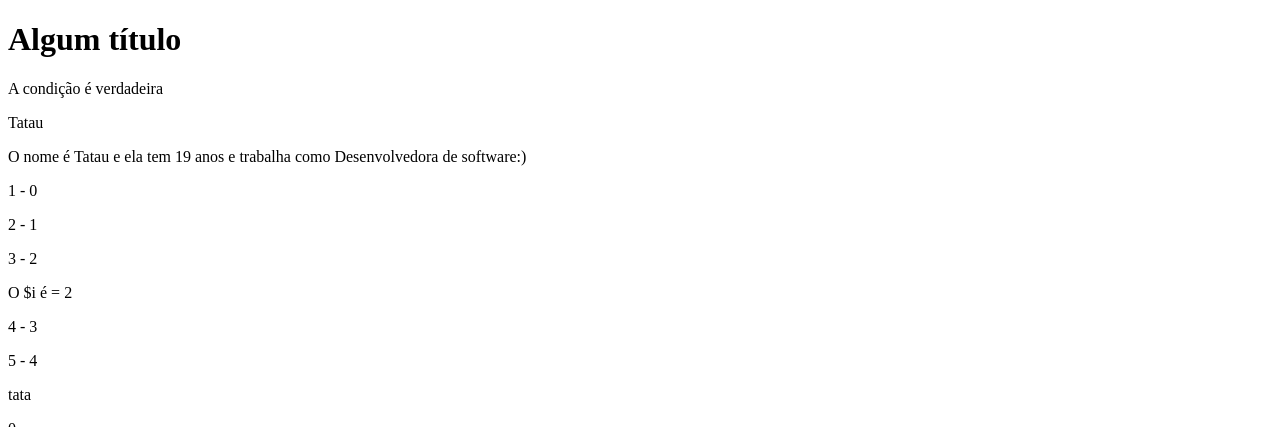
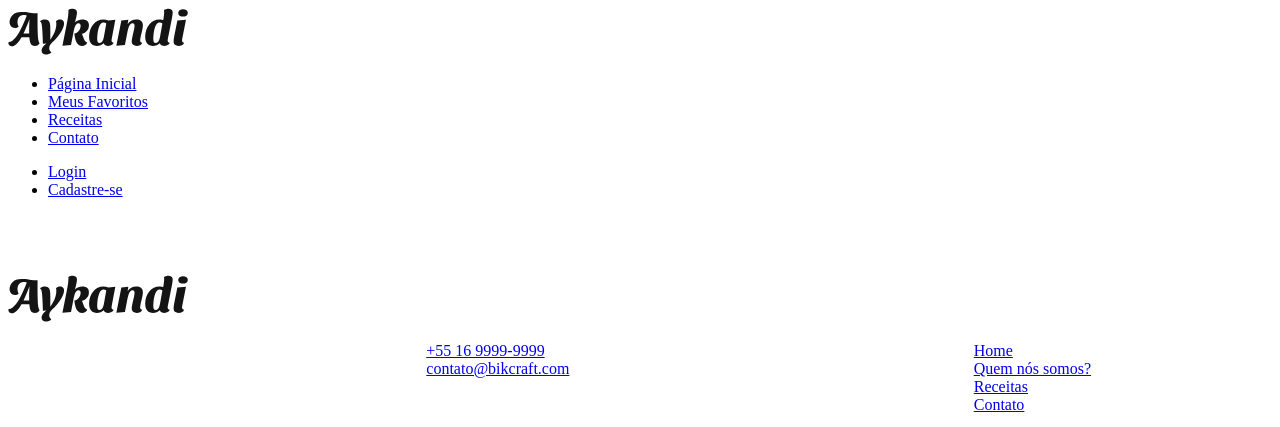
Before and after one commit to Coding-Ayko/Confeitaria-Laravel, a Laravel app: page / in a window 1280 px wide. Shown: the top 427 px of the page. Run offline with Laravel 10, Linux system fonts and the light colour scheme; some libraries are stand-ins or nearby versions.

Commit message:
Início das inserções de layout header e footer

```diff
--- /dev/null
+++ b/public/css/footer.css
@@ -0,0 +1,13 @@
+/* footer estilização */
+.footer-bg {
+  background-color: #fff;
+}
+
+.footer {
+  color: #fff;
+  display: grid;
+  grid-template-columns: 2fr 3fr 2fr;
+  padding-top: 60px;
+  padding-bottom: 60px;
+  gap: 40px;
+}
--- /dev/null
+++ b/public/css/style.css
@@ -0,0 +1 @@
+@import url(./footer.css);
--- /dev/null
+++ b/public/js/script.js
@@ -0,0 +1 @@
+console.log("ok");
--- a/resources/views/welcome.blade.php
+++ b/resources/views/welcome.blade.php
@@ -1,44 +1,77 @@
 <!DOCTYPE html>
 <html lang="{{ str_replace('_', '-', app()->getLocale()) }}">
     <head>
+        <title>@yield('title')Laravel</title>
         <meta charset="utf-8">
         <meta name="viewport" content="width=device-width, initial-scale=1">
+        <link rel="stylesheet" href="css\style.css">
+        <script src="js\script.js"></script>
+        <script src="uikit/dist/js/uikit-icons.min.js"></script>
+    </head>
+    <body>
+    @yield('content')
+    <header>
+    <div class="div-header-img">
+      <a href="./index.php"><img src="/./img/Aykandi.svg" fill="black" alt="Aykandi"></a>
+    </div>
+    <div>
+      <nav>
+        <ul class="">
+          <li><a href="./.php">Página Inicial</a></li>
+          <li><a href="./.php">Meus Favoritos</a></li>
+          <li><a href="./.php">Receitas</a></li>
+          <li><a href="./.php">Contato</a></li>
+        </ul>
+      </nav>
+    </div>
+    <div class="div-header-nav-login">
+      <nav>
+        <ul class="">
+          <li><a href="./.php">Login</a></li>
+          <li><a href="./.php">Cadastre-se</a></li>
+        </ul>
+      </nav>
+    </div>
 
-        <title>Laravel</title>
+    </header>
+    <footer>
+    <footer class="footer-bg">
+    <div class="footer container">
+      <div>
+        <a href="./index.html"><img src="/./img/Aykandi.svg" alt="Bikcraft"></a>
+      </div>
 
-    </head>
-    <body class="antialiased">
-        <h1> Algum título</h1>
-        @if(10 > 5)
-            <p> A condição é verdadeira </p>
-        @endif
-        <p>{{$nome}}</p>
+      <div class="contato">
+        <h2 class="font-2-l-b cor-0">CONTATO</h2>
+          <ul class="contato-item font-2-m">
+            <li><a href="tel:+551699999999">+55 16 9999-9999</li></a>
+            <li><a href="mailto:contato@bikcraft.com">contato@bikcraft.com</li></a>
+            <li>Rua Ali Perto, 27 - Botafogo</li>
+            <li> Rio de Janeiro - RJ</li>
+          </ul>
+          <ul class="redes font-2-m">
+            <li><img src="./img/redes/instagram.svg" alt="logo instagram"></li>
+            <li><img src="./img/redes/facebook.svg" alt="logo facebook"></li>
+            <li><img src="./img/redes/youtube.svg" alt="logo youtube"></li>
+          </ul>
+      </div>
 
-        @if($nome == "Caroline")
-            <p> O nome é Pedro</p>
-        @elseif($nome == "Tatau")
-            <p> O nome é {{$nome}} e ela tem {{$idade}} anos e trabalha como {{$job}}:)</p>
-        @else
-            <p> O nome não é Caroline</p>a
-        @endif
+      <div class="informacoes">
+        <h2 class="font-2-l-b cor-0">INFORMAÇÕES</h2>
+        <nav>
+        <ul class="font-1-m cor-5">
+          <li><a href="./bicicletas.html">Home</a></li>
+          <li><a href="./seguros.html">Quem nós somos?</a></li>
+          <li><a href="./contato.html">Receitas</a></li>
+          <li><a href="./contato.html">Contato</a></li>
+        </ul>
+        </nav>
+      </div>
 
-        @for($i = 0; $i < count($arr); $i++ )
-            <p>{{$arr[$i]}} - {{$i}}</p>
-            @if($i==2)
-                <p>O $i é = 2</p>
-            @endif
-        @endfor
+      <p class="direitos font-2-m cor-6">Aykandi. &copy; Todos os direitos reservados. </p>
+    </div>
+  </footer>
+    </footer>
 
-        @php
-            $name = "tata";
-            echo $name;
-        @endphp
-
-        {{--comentário no blade--}}
-
-        @foreach($nomes as $nome)
-        <p>{{$loop->index}}</p> {{--váriavel 'global' do Blade (nesse caso mostra o índice do array este loop)--}}
-        <p>{{ $nome }}</p>
-        @endforeach
     </body>
 </html>
```
Also changed, not shown: public/img/Aykandi.svg (added), resources/views/layout.blade.php (added), resources/views/main.blade.php (added).
